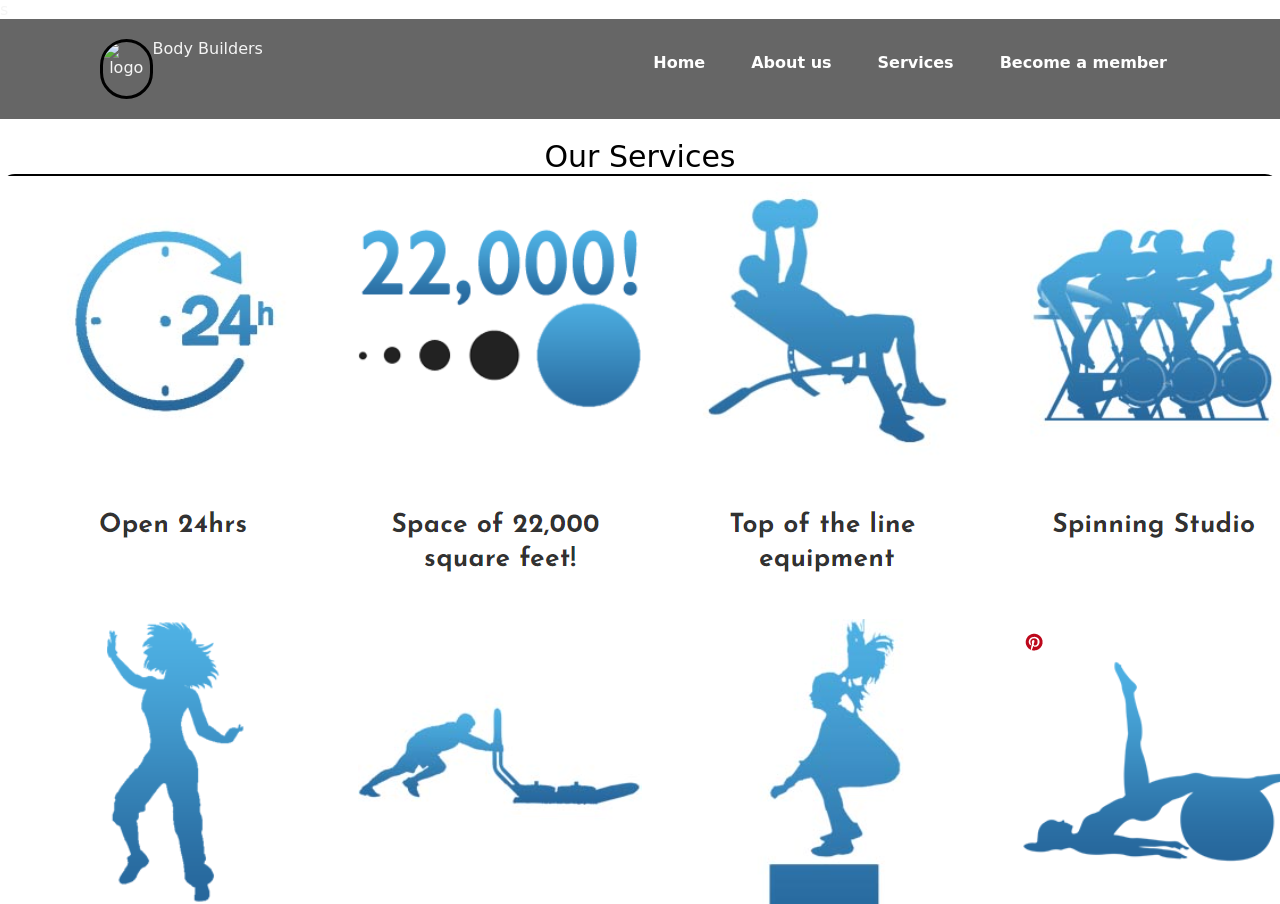
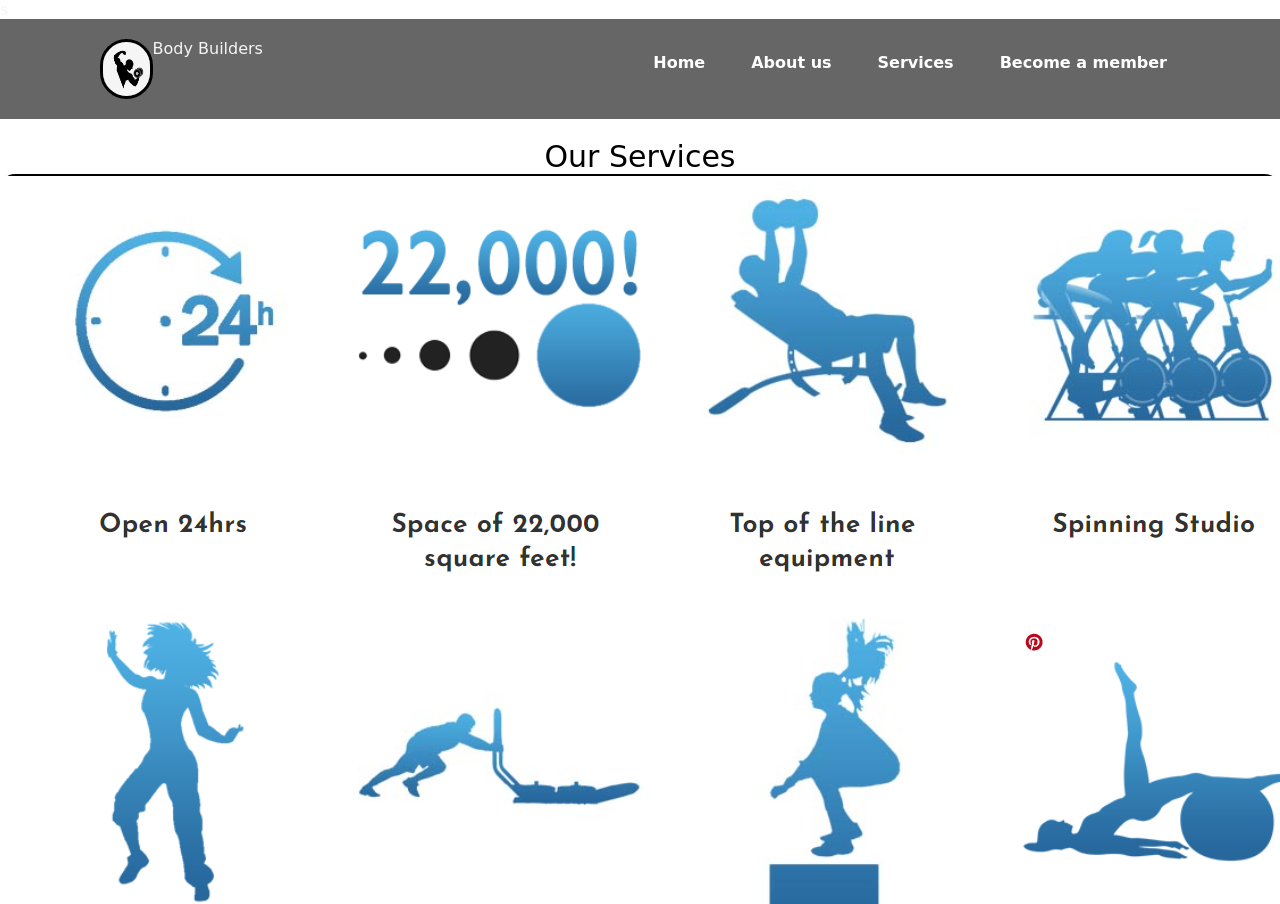
Before and after one commit to Nikash-Saraswati/GYM-website, a plain HTML site: page services.html in a window 1280 px wide. Shown: the top 904 px of the page. Drawn offline with Linux system fonts and the light colour scheme.

Commit message:
Update services.html

```diff
--- a/services.html
+++ b/services.html
@@ -15,7 +15,7 @@
 
 <body>
     <nav class="navbar ">
-        <div class="logo "><img src="./img/logo.jpg " alt="logo ">
+        <div class="logo "><img src="logo.jpg " alt="logo ">
             <div class="name ">Body Builders</div>
         </div>
         <ul class=" nav-list ">
```
